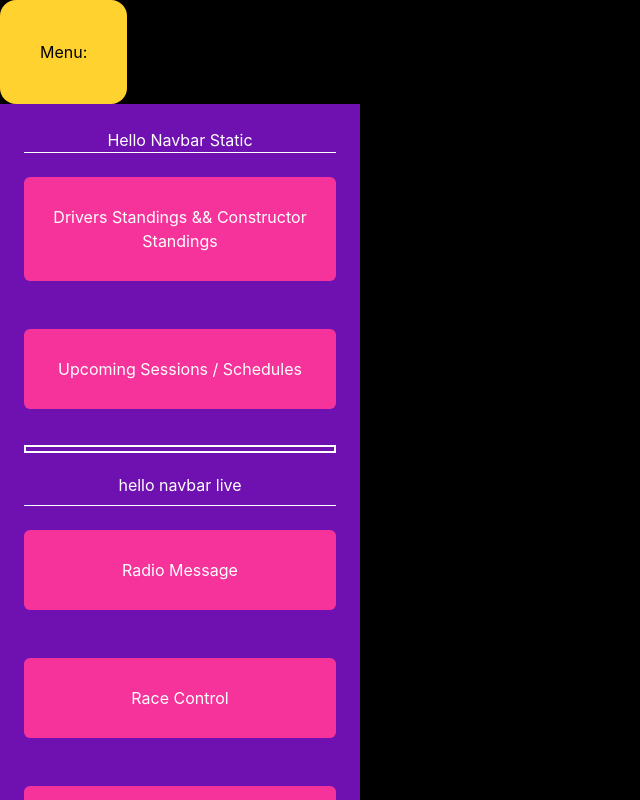
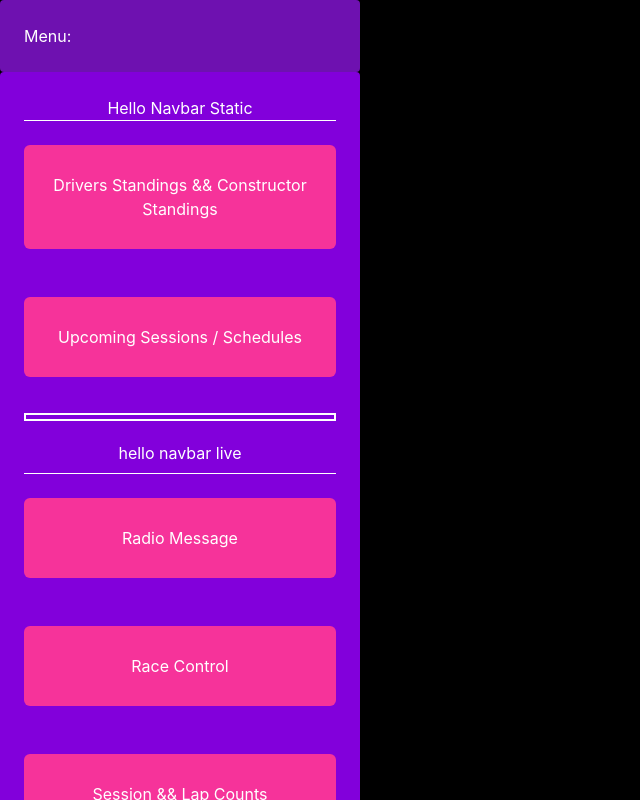
Before and after one commit to Blazey485/F1-DashBoard, a React (Vite) app: page / in a window 1280 px wide. Both pictures are taken after a click on the button "Menu:". Shown: the top 800 px of the page, without its empty margins (0-640 px from the left). Built offline with nearby package versions, Linux system fonts and the light colour scheme.

Commit message:
made so when menu is clicked it expands to the same size as the navbar  + downloaded react router

```diff
--- a/package.json
+++ b/package.json
@@ -15,6 +15,7 @@
     "react": "^19.2.8",
     "react-bootstrap": "^2.10.10",
     "react-dom": "^19.2.8",
+    "react-router": "^8.5.1",
     "tailwindcss": "^4.3.3"
   },
   "devDependencies": {
--- a/src/MenuBtn.jsx
+++ b/src/MenuBtn.jsx
@@ -6,8 +6,9 @@ const ButtonPop = () => {
 	return (
 		<div className="text-white">
 			<button
-				className="p-10 bg-amber-300 text-black rounded-2xl"
+				className="text-white bg-purple-800 max-w-90 flex flex-col gap-3 max-h-max p-6 rounded "
 				onClick={() => setToggle(!toggle)}
+				style={{ width: toggle ? "400px" : "200px" }}
 			>
 				Menu:{" "}
 			</button>
--- a/src/NavBar.jsx
+++ b/src/NavBar.jsx
@@ -6,7 +6,7 @@ const NavBar = () => {
 
 	return (
 		<>
-			<div className="text-white bg-purple-800 max-w-90 flex flex-col gap-3 max-h-max p-6">
+			<div className="text-white bg-purple-700 max-w-90 flex flex-col gap-3 max-h-max p-6 rounded">
 				{/*  */}
 
 				<div className="STATIC justify-center">
```
Also changed, not shown: 1 other file (tests, documents, lock files or other folders).
